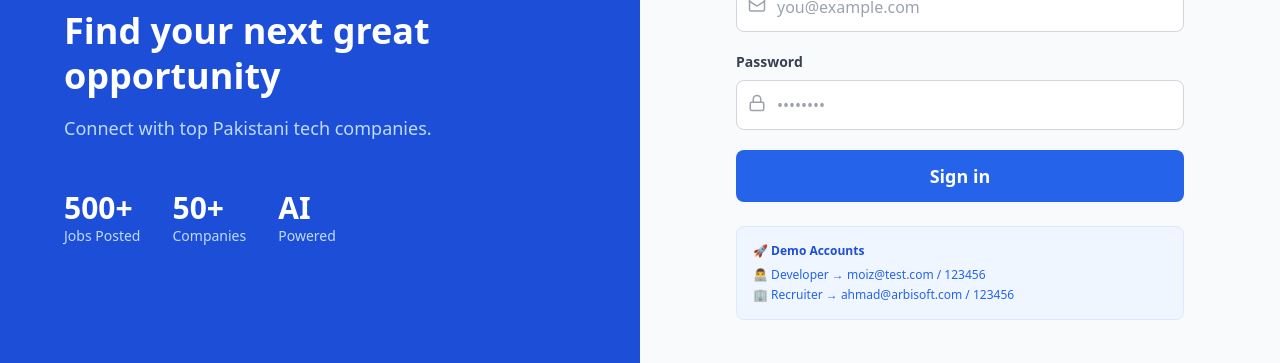
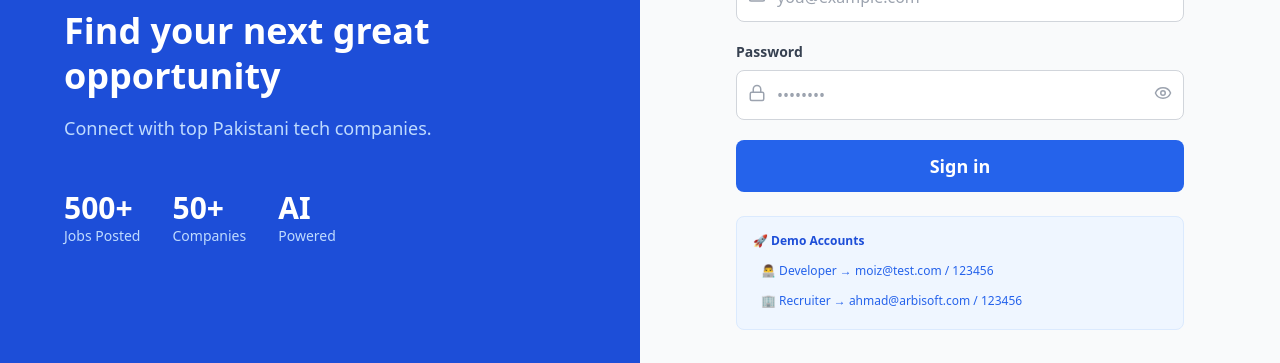
Before and after one commit to moizmalik13588/dev-hire, a React app in the folder frontend/: page /login in a window 1280 px wide. Shown: the part 370-733 px from the top of the page. Built offline with nearby package versions, Linux system fonts and the light colour scheme; no server answers; the HTML template or start-up script is replaced by a standard one.

Commit message:
fix: production grade login validation

```diff
--- a/frontend/src/pages/Login.jsx
+++ b/frontend/src/pages/Login.jsx
@@ -1,31 +1,125 @@
-import { useState } from 'react'
-import { Link, useNavigate } from 'react-router-dom'
-import { useAuth } from '../context/AuthContext'
-import toast from 'react-hot-toast'
-import { Mail, Lock, Briefcase } from 'lucide-react'
+import { useState } from "react";
+import { Link, useNavigate } from "react-router-dom";
+import { useAuth } from "../context/AuthContext";
+import toast from "react-hot-toast";
+import {
+  Mail,
+  Lock,
+  Briefcase,
+  Eye,
+  EyeOff,
+  AlertCircle,
+  CheckCircle2,
+} from "lucide-react";
 
 const Login = () => {
-  const { login } = useAuth()
-  const navigate = useNavigate()
-  const [form, setForm] = useState({ email: '', password: '' })
-  const [loading, setLoading] = useState(false)
+  const { login } = useAuth();
+  const navigate = useNavigate();
+  const [form, setForm] = useState({ email: "", password: "" });
+  const [errors, setErrors] = useState({});
+  const [touched, setTouched] = useState({});
+  const [loading, setLoading] = useState(false);
+  const [showPassword, setShowPassword] = useState(false);
+
+  // Validation rules
+  const validate = (name, value) => {
+    switch (name) {
+      case "email":
+        if (!value) return "Email address is required";
+        if (!/^[^\s@]+@[^\s@]+\.[^\s@]+$/.test(value))
+          return "Please enter a valid email address";
+        return "";
+      case "password":
+        if (!value) return "Password is required";
+        if (value.length < 6) return "Password must be at least 6 characters";
+        return "";
+      default:
+        return "";
+    }
+  };
+
+  const handleChange = (e) => {
+    const { name, value } = e.target;
+    setForm((prev) => ({ ...prev, [name]: value }));
+    if (touched[name]) {
+      setErrors((prev) => ({ ...prev, [name]: validate(name, value) }));
+    }
+  };
+
+  const handleBlur = (e) => {
+    const { name, value } = e.target;
+    setTouched((prev) => ({ ...prev, [name]: true }));
+    setErrors((prev) => ({ ...prev, [name]: validate(name, value) }));
+  };
 
   const handleSubmit = async (e) => {
-    e.preventDefault()
-    setLoading(true)
+    e.preventDefault();
+
+    // Validate all fields
+    const newErrors = {
+      email: validate("email", form.email),
+      password: validate("password", form.password),
+    };
+    setErrors(newErrors);
+    setTouched({ email: true, password: true });
+
+    if (Object.values(newErrors).some(Boolean)) return;
+
+    setLoading(true);
     try {
-      const user = await login(form.email, form.password)
-      toast.success(`Welcome back, ${user.name}!`)
-      navigate(user.role === 'RECRUITER' ? '/dashboard' : '/jobs')
+      const user = await login(form.email, form.password);
+      toast.success(`Welcome back, ${user.name}!`);
+      navigate(user.role === "RECRUITER" ? "/dashboard" : "/jobs");
     } catch (err) {
-      toast.error(err.response?.data?.message || 'Login failed')
+      const msg = err.response?.data?.message || "Login failed";
+      if (msg.toLowerCase().includes("password")) {
+        setErrors((prev) => ({
+          ...prev,
+          password: "Incorrect password. Please try again.",
+        }));
+      } else if (
+        msg.toLowerCase().includes("email") ||
+        msg.toLowerCase().includes("user")
+      ) {
+        setErrors((prev) => ({
+          ...prev,
+          email: "No account found with this email.",
+        }));
+      } else {
+        toast.error(msg);
+      }
     } finally {
-      setLoading(false)
+      setLoading(false);
     }
-  }
+  };
+
+  const fillDemo = (email) => {
+    setForm({ email, password: "123456" });
+    setErrors({});
+    setTouched({});
+  };
+
+  const getFieldState = (name) => {
+    if (!touched[name]) return "default";
+    if (errors[name]) return "error";
+    if (form[name]) return "success";
+    return "default";
+  };
+
+  const fieldStyles = (name) => {
+    const state = getFieldState(name);
+    const base =
+      "w-full pl-10 pr-10 py-3 border rounded-lg focus:outline-none focus:ring-2 transition-all duration-200 bg-white dark:bg-gray-800 text-gray-700 dark:text-gray-200 placeholder-gray-400";
+    if (state === "error")
+      return `${base} border-red-400 dark:border-red-500 focus:ring-red-300 dark:focus:ring-red-700 bg-red-50 dark:bg-red-900/10`;
+    if (state === "success")
+      return `${base} border-green-400 dark:border-green-500 focus:ring-green-300 dark:focus:ring-green-700`;
+    return `${base} border-gray-300 dark:border-gray-600 focus:ring-blue-500`;
+  };
 
   return (
     <div className="min-h-screen bg-gray-50 dark:bg-gray-950 flex flex-col lg:flex-row">
+      {/* Left Panel */}
       <div className="hidden lg:flex lg:w-1/2 bg-blue-700 dark:bg-blue-900 flex-col justify-center px-16">
         <div className="flex items-center gap-3 mb-8">
           <div className="w-12 h-12 bg-white rounded-xl flex items-center justify-center">
@@ -33,17 +127,32 @@ const Login = () => {
           </div>
           <span className="text-3xl font-bold text-white">DevHire</span>
         </div>
-        <h2 className="text-4xl font-bold text-white leading-tight mb-4">Find your next great opportunity</h2>
-        <p className="text-blue-200 text-lg">Connect with top Pakistani tech companies.</p>
+        <h2 className="text-4xl font-bold text-white leading-tight mb-4">
+          Find your next great opportunity
+        </h2>
+        <p className="text-blue-200 text-lg">
+          Connect with top Pakistani tech companies.
+        </p>
         <div className="flex gap-8 mt-12">
-          <div><p className="text-3xl font-bold text-white">500+</p><p className="text-blue-200 text-sm">Jobs Posted</p></div>
-          <div><p className="text-3xl font-bold text-white">50+</p><p className="text-blue-200 text-sm">Companies</p></div>
-          <div><p className="text-3xl font-bold text-white">AI</p><p className="text-blue-200 text-sm">Powered</p></div>
+          <div>
+            <p className="text-3xl font-bold text-white">500+</p>
+            <p className="text-blue-200 text-sm">Jobs Posted</p>
+          </div>
+          <div>
+            <p className="text-3xl font-bold text-white">50+</p>
+            <p className="text-blue-200 text-sm">Companies</p>
+          </div>
+          <div>
+            <p className="text-3xl font-bold text-white">AI</p>
+            <p className="text-blue-200 text-sm">Powered</p>
+          </div>
         </div>
       </div>
 
+      {/* Right Panel */}
       <div className="flex-1 flex flex-col justify-center px-6 py-10 lg:px-16">
         <div className="max-w-md w-full mx-auto">
+          {/* Mobile Logo */}
           <div className="flex items-center gap-2 mb-8 lg:hidden">
             <div className="w-8 h-8 bg-blue-600 rounded-lg flex items-center justify-center">
               <Briefcase size={16} className="text-white" />
@@ -51,50 +160,170 @@ const Login = () => {
             <span className="text-2xl font-bold text-blue-600">DevHire</span>
           </div>
 
-          <h1 className="text-3xl font-bold text-gray-800 dark:text-white mb-2">Sign in</h1>
+          <h1 className="text-3xl font-bold text-gray-800 dark:text-white mb-2">
+            Sign in
+          </h1>
           <p className="text-gray-500 dark:text-gray-400 mb-8">
-            New to DevHire?{' '}
-            <Link to="/register" className="text-blue-600 hover:underline font-medium">Create an account</Link>
+            New to DevHire?{" "}
+            <Link
+              to="/register"
+              className="text-blue-600 hover:underline font-medium"
+            >
+              Create an account
+            </Link>
           </p>
 
-          <form onSubmit={handleSubmit} className="space-y-5">
+          <form onSubmit={handleSubmit} noValidate className="space-y-5">
+            {/* Email Field */}
             <div>
-              <label className="block text-sm font-semibold text-gray-700 dark:text-gray-300 mb-2">Email address</label>
+              <label className="block text-sm font-semibold text-gray-700 dark:text-gray-300 mb-2">
+                Email address
+              </label>
               <div className="relative">
-                <Mail size={18} className="absolute left-3 top-3.5 text-gray-400" />
-                <input type="email" value={form.email}
-                  onChange={(e) => setForm({ ...form, email: e.target.value })}
-                  className="w-full pl-10 pr-4 py-3 border border-gray-300 dark:border-gray-600 rounded-lg focus:outline-none focus:ring-2 focus:ring-blue-500 bg-white dark:bg-gray-800 text-gray-700 dark:text-gray-200"
-                  placeholder="you@example.com" required />
+                <Mail
+                  size={18}
+                  className={`absolute left-3 top-3.5 transition-colors ${
+                    getFieldState("email") === "error"
+                      ? "text-red-400"
+                      : getFieldState("email") === "success"
+                        ? "text-green-500"
+                        : "text-gray-400"
+                  }`}
+                />
+                <input
+                  type="email"
+                  name="email"
+                  value={form.email}
+                  onChange={handleChange}
+                  onBlur={handleBlur}
+                  className={fieldStyles("email")}
+                  placeholder="you@example.com"
+                  autoComplete="email"
+                />
+                {/* Right icon */}
+                <div className="absolute right-3 top-3.5">
+                  {touched.email && !errors.email && form.email && (
+                    <CheckCircle2 size={18} className="text-green-500" />
+                  )}
+                  {touched.email && errors.email && (
+                    <AlertCircle size={18} className="text-red-400" />
+                  )}
+                </div>
               </div>
+              {/* Error message */}
+              {touched.email && errors.email && (
+                <p className="mt-1.5 text-sm text-red-500 dark:text-red-400 flex items-center gap-1.5 animate-pulse-once">
+                  <AlertCircle size={14} />
+                  {errors.email}
+                </p>
+              )}
             </div>
+
+            {/* Password Field */}
             <div>
-              <label className="block text-sm font-semibold text-gray-700 dark:text-gray-300 mb-2">Password</label>
+              <label className="block text-sm font-semibold text-gray-700 dark:text-gray-300 mb-2">
+                Password
+              </label>
               <div className="relative">
-                <Lock size={18} className="absolute left-3 top-3.5 text-gray-400" />
-                <input type="password" value={form.password}
-                  onChange={(e) => setForm({ ...form, password: e.target.value })}
-                  className="w-full pl-10 pr-4 py-3 border border-gray-300 dark:border-gray-600 rounded-lg focus:outline-none focus:ring-2 focus:ring-blue-500 bg-white dark:bg-gray-800 text-gray-700 dark:text-gray-200"
-                  placeholder="••••••••" required />
+                <Lock
+                  size={18}
+                  className={`absolute left-3 top-3.5 transition-colors ${
+                    getFieldState("password") === "error"
+                      ? "text-red-400"
+                      : getFieldState("password") === "success"
+                        ? "text-green-500"
+                        : "text-gray-400"
+                  }`}
+                />
+                <input
+                  type={showPassword ? "text" : "password"}
+                  name="password"
+                  value={form.password}
+                  onChange={handleChange}
+                  onBlur={handleBlur}
+                  className={fieldStyles("password")}
+                  placeholder="••••••••"
+                  autoComplete="current-password"
+                />
+                {/* Show/Hide password toggle */}
+                <button
+                  type="button"
+                  onClick={() => setShowPassword(!showPassword)}
+                  className="absolute right-3 top-3.5 text-gray-400 hover:text-gray-600 dark:hover:text-gray-300 transition-colors"
+                  tabIndex={-1}
+                >
+                  {showPassword ? <EyeOff size={18} /> : <Eye size={18} />}
+                </button>
               </div>
+              {/* Error message */}
+              {touched.password && errors.password && (
+                <p className="mt-1.5 text-sm text-red-500 dark:text-red-400 flex items-center gap-1.5">
+                  <AlertCircle size={14} />
+                  {errors.password}
+                </p>
+              )}
             </div>
-            <button type="submit" disabled={loading}
-              className="w-full bg-blue-600 text-white py-3 rounded-lg hover:bg-blue-700 disabled:opacity-50 font-semibold text-lg">
-              {loading ? 'Signing in...' : 'Sign in'}
+
+            {/* Submit Button */}
+            <button
+              type="submit"
+              disabled={loading}
+              className="w-full bg-blue-600 text-white py-3 rounded-lg hover:bg-blue-700 disabled:opacity-60 disabled:cursor-not-allowed font-semibold text-lg transition-all duration-200 flex items-center justify-center gap-2"
+            >
+              {loading ? (
+                <>
+                  <svg
+                    className="animate-spin h-5 w-5 text-white"
+                    xmlns="http://www.w3.org/2000/svg"
+                    fill="none"
+                    viewBox="0 0 24 24"
+                  >
+                    <circle
+                      className="opacity-25"
+                      cx="12"
+                      cy="12"
+                      r="10"
+                      stroke="currentColor"
+                      strokeWidth="4"
+                    ></circle>
+                    <path
+                      className="opacity-75"
+                      fill="currentColor"
+                      d="M4 12a8 8 0 018-8V0C5.373 0 22 6.477 22 12h-4zm2 5.291A7.962 7.962 0 014 12H0c0 3.042 1.135 5.824 3 7.938l3-2.647z"
+                    ></path>
+                  </svg>
+                  Signing in...
+                </>
+              ) : (
+                "Sign in"
+              )}
             </button>
           </form>
 
+          {/* Demo Accounts */}
           <div className="mt-6 p-4 bg-blue-50 dark:bg-blue-900/30 rounded-lg border border-blue-100 dark:border-blue-800">
-            <p className="text-xs font-semibold text-blue-700 dark:text-blue-400 mb-2">🚀 Demo Accounts</p>
-            <div className="space-y-1 text-xs text-blue-600 dark:text-blue-400">
-              <p>👨‍💻 Developer → moiz@test.com / 123456</p>
-              <p>🏢 Recruiter → ahmad@arbisoft.com / 123456</p>
+            <p className="text-xs font-semibold text-blue-700 dark:text-blue-400 mb-2">
+              🚀 Demo Accounts
+            </p>
+            <div className="space-y-1.5">
+              <button
+                onClick={() => fillDemo("moiz@test.com")}
+                className="w-full text-left text-xs text-blue-600 dark:text-blue-400 hover:text-blue-800 dark:hover:text-blue-200 transition-colors py-1 px-2 rounded hover:bg-blue-100 dark:hover:bg-blue-800/40"
+              >
+                👨‍💻 Developer → moiz@test.com / 123456
+              </button>
+              <button
+                onClick={() => fillDemo("ahmad@arbisoft.com")}
+                className="w-full text-left text-xs text-blue-600 dark:text-blue-400 hover:text-blue-800 dark:hover:text-blue-200 transition-colors py-1 px-2 rounded hover:bg-blue-100 dark:hover:bg-blue-800/40"
+              >
+                🏢 Recruiter → ahmad@arbisoft.com / 123456
+              </button>
             </div>
           </div>
         </div>
       </div>
     </div>
-  )
-}
+  );
+};
 
-export default Login
+export default Login;
```
